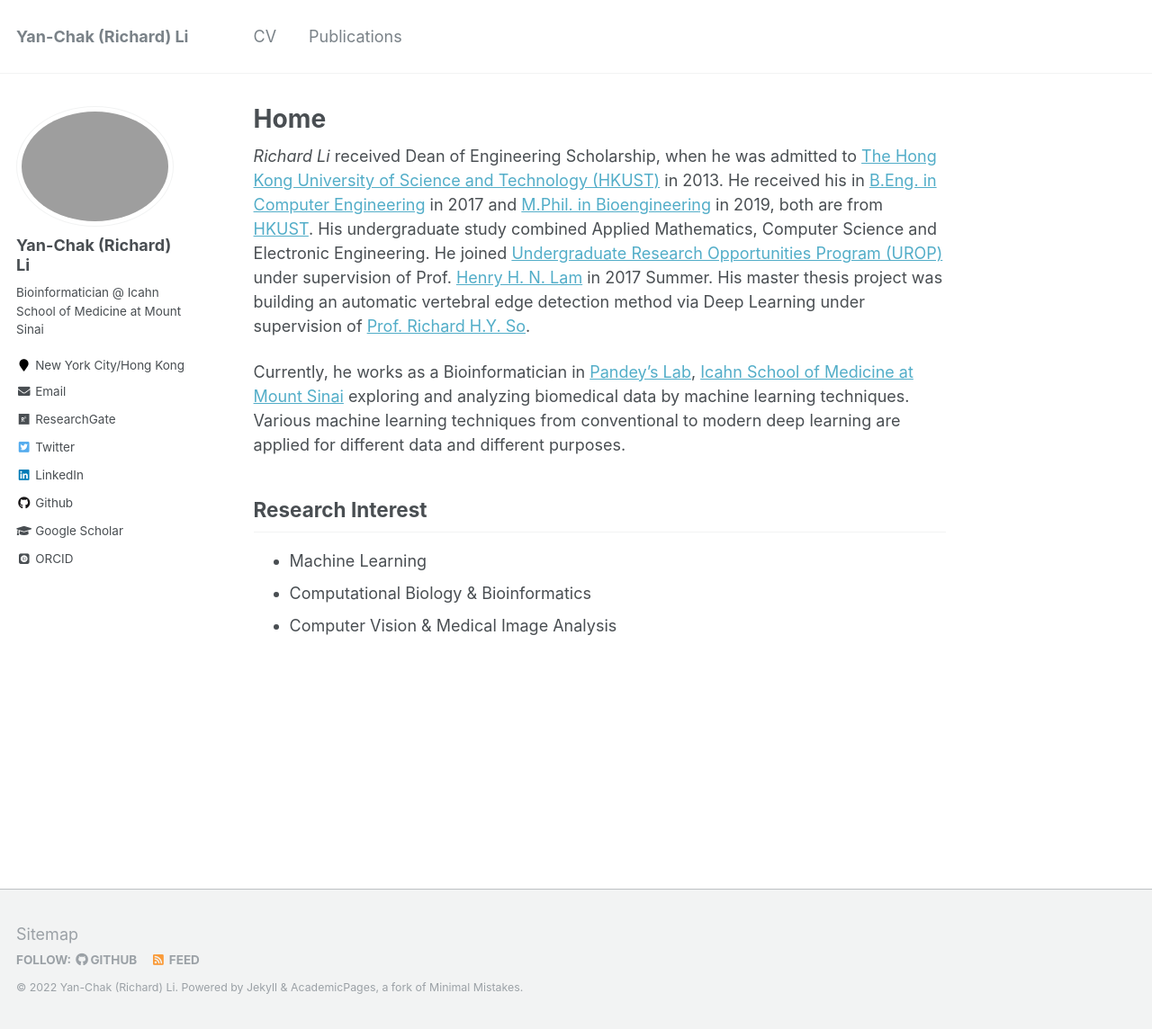
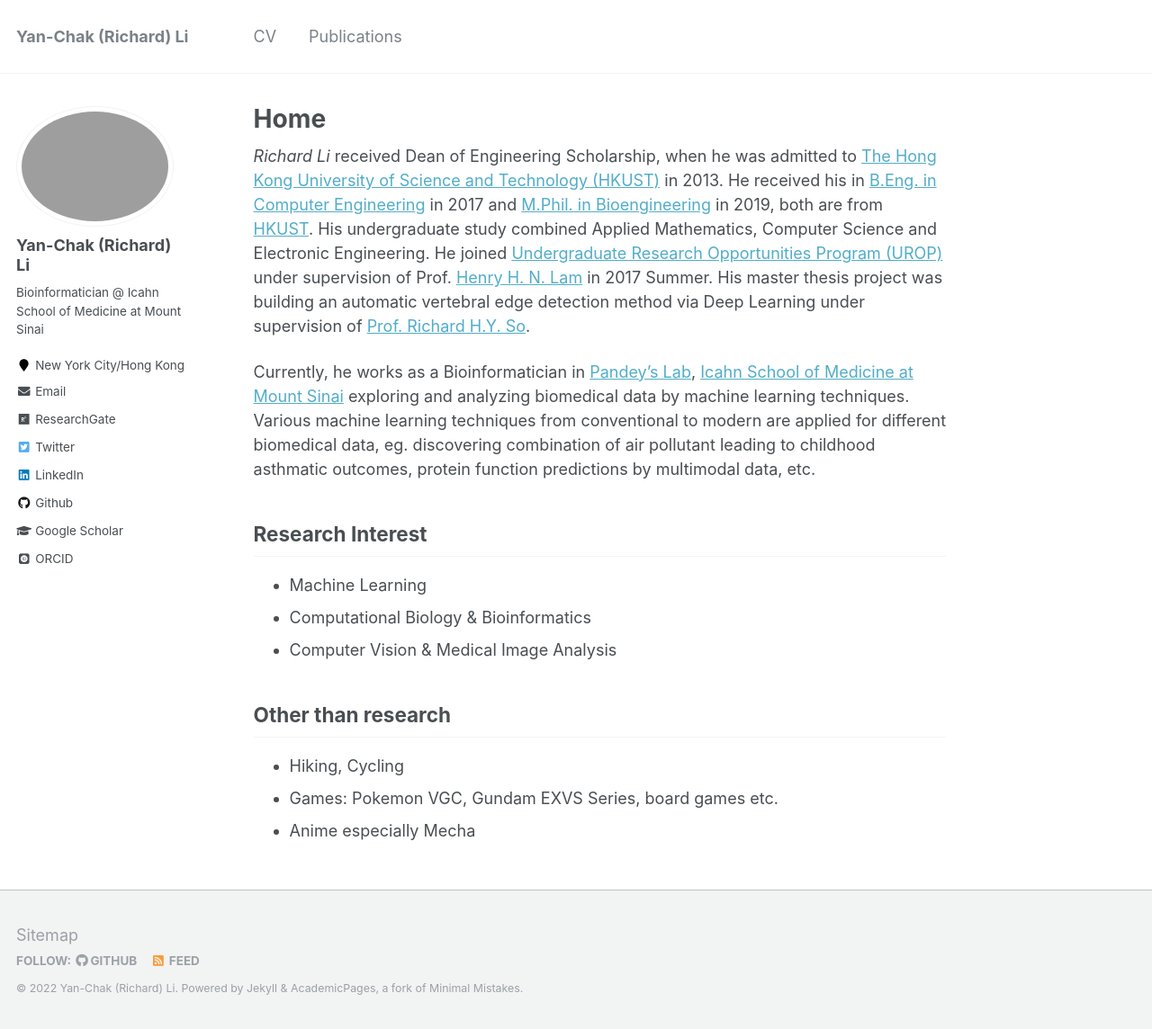
Before and after one commit to huhrichard/huhrichard.github.io, a Jekyll site: the page built from _pages/about.md, in a window 1280 px wide and 1144 px high. Shown: the whole window at 90% size. Built offline with Jekyll 4.4.1, drawn with Linux system fonts in a browser that asks for light colours; some web fonts are replaced.

Commit message:
no message

```diff
--- a/_pages/about.md
+++ b/_pages/about.md
@@ -15,10 +15,16 @@ His undergraduate study combined Applied Mathematics, Computer Science and Elect
 
 Currently, he works as a Bioinformatician in [Pandey's Lab](https://gpandeylab.org/), [Icahn School of Medicine at Mount Sinai](https://icahn.mssm.edu/)
 exploring and analyzing biomedical data by machine learning techniques.
-Various machine learning techniques from conventional to modern deep learning are applied for different data and different purposes.
+Various machine learning techniques from conventional to modern are applied for different biomedical data, eg. discovering combination of air pollutant leading to childhood asthmatic outcomes, protein function predictions by multimodal data, etc.
 
 Research Interest
 ------
 * Machine Learning
 * Computational Biology & Bioinformatics
 * Computer Vision & Medical Image Analysis
+
+Other than research
+------
+* Hiking, Cycling
+* Games: Pokemon VGC, Gundam EXVS Series, board games etc.
+* Anime especially Mecha
--- a/markdown_generator/talks.tsv
+++ b/markdown_generator/talks.tsv
@@ -1,4 +1,4 @@
 title	type	url_slug	venue	date	location	talk_url	description
-Predicting biomedical characteristics and outcomes using Ensemble Integration	Work In Progress(WIP) talk	EI-wip	Icahn School of Medicine at Mount Sinai	2021-03-10			Work In Progress(WIP) talk @ Icahn School of Medicine at Mount Sinai
+Predicting biomedical characteristics and outcomes using Ensemble Integration	Work In Progress(WIP) talk	EI-wip	Icahn School of Medicine at Mount Sinai	2021-03-10	New York, US		Work In Progress (WIP) talk @ Icahn School of Medicine at Mount Sinai
 Automatic Instance-edge Detection Network (AID-Net) - Vertebral Edge Detection by Deep Learning	Conference Presentation	AID-Net	European Society for Clinical Investigation(ESCI) Congress	2019-05-21	Coimbra, Portugal	A novel deep learning-based vertebral edge detection method was proposed to automize the part of routine clinical work.
 Fast Similarity Measure of SWATH-MS by Cosine Similarity of Random Pairs(CS-RP)	Conference Presentation	CS-RP	Asia Oceania Mass Spectrometry Conference (AOMSC) 2017	2017-12-13	Biopolis, Singapore		We proposed a new similarity measure on MS2 (tandem mass spectrometry) data - cosine similarity of random pairs(CS-RP). This method reduces time cost of intensity-wise retention time alignment by SWATH or other DIA-MS2 data. The results of CS-RP shared similar results from the retention time alignments with MS1-based method.
```
Also changed, not shown: _pages/cv.md (+10 -2 lines), _talks/2021-03-10-EI-wip.md (+3 -1 lines), markdown_generator/publications.tsv (+4 -4 lines).
